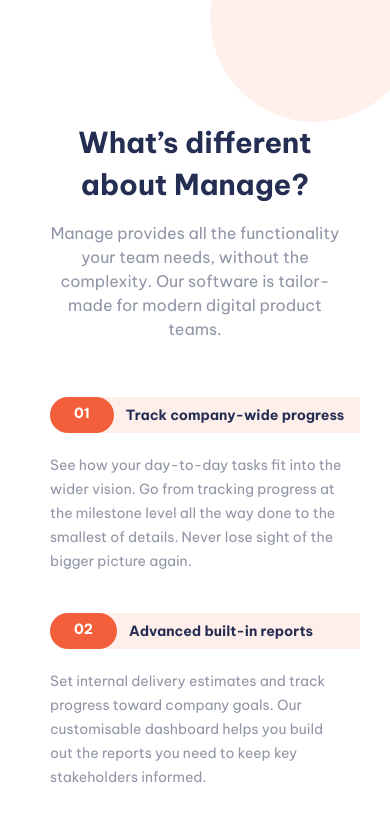
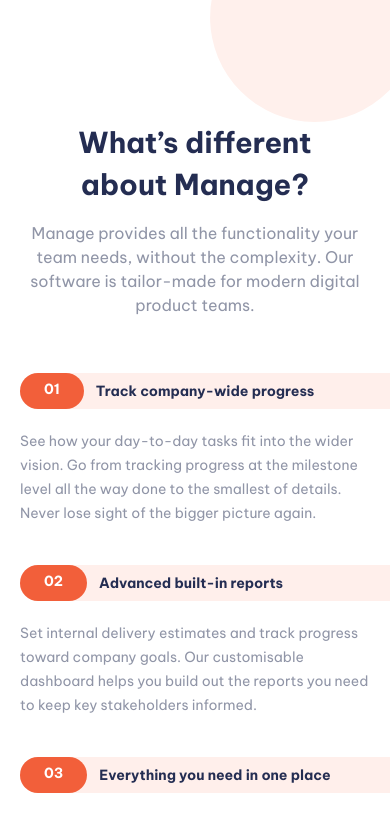
Before and after one commit to akarsh1028/manage-landing-page, a Next.js app: page / in a window 390 px wide. Shown: the part 740-1557 px from the top of the page. Built offline with nearby package versions, Linux system fonts and the light colour scheme.

Commit message:
chnages save

```diff
--- a/app/components/sections/SecondView.js
+++ b/app/components/sections/SecondView.js
@@ -7,7 +7,7 @@ const SecondView = () => {
 
   return (
     <section className='widthMax overflow-hidden relative'>
-      <div className='flex flex-col md:flex-row justify-between contentpadding md:gap-20 gap-14 relative'>
+      <div className='flex flex-col md:flex-row justify-between md:contentpadding md:gap-20 gap-14 relative'>
         <div className='flex-1 max-md:flex max-md:flex-col max-md:justify-center max-md:items-center'>
           <h2 className='font-bold text-darkblue leading-[2.6rem] text-[1.8rem] mb-4 md:leading-[3.3rem] md:text-[2.3rem] max-md:px-10 max-md:text-center'>What’s different about Manage?</h2>
           <p className='text-darkgrayishblue w-11/12 md:w-8/12 max-md:text-center'>Manage provides all the functionality your team needs, without the complexity. Our software is tailor-made for modern digital product teams. </p>
```
